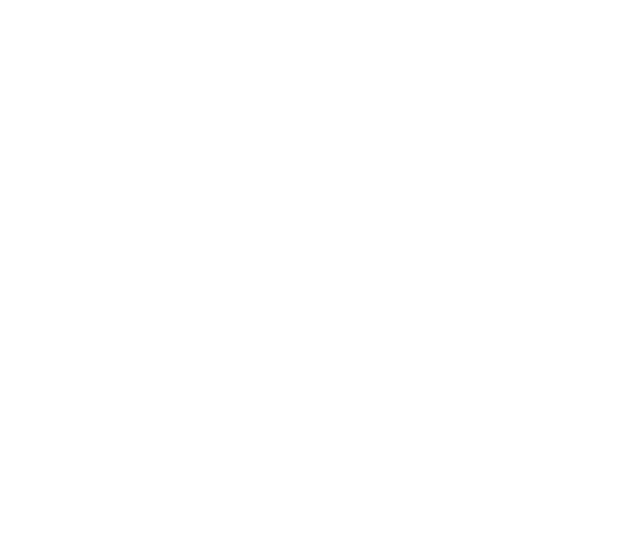
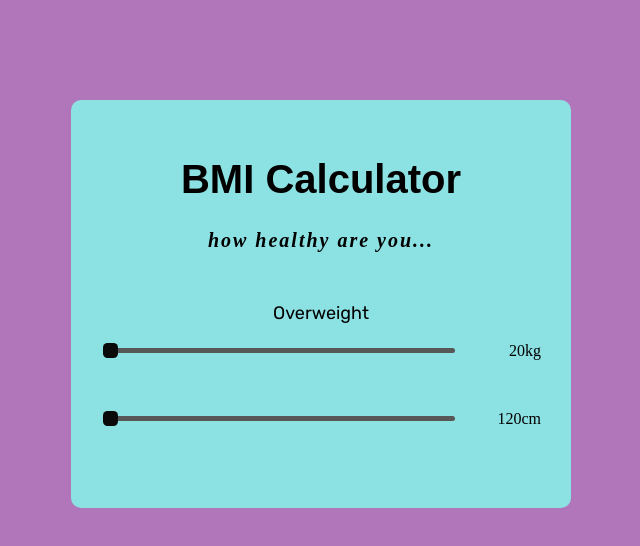
Before and after one commit to OlwethuB/BMI_task, a plain HTML site: page index.html in a window 1280 px wide. Shown: the whole page, without its empty margins (319-959 px from the left). Drawn offline with Linux system fonts and the light colour scheme; a web font is replaced by a local one.

Commit message:
reedited

```diff
--- a/index.html
+++ b/index.html
@@ -1,14 +1,40 @@
 <!DOCTYPE html>
 <html lang="en">
+
 <head>
     <meta charset="UTF-8">
     <meta http-equiv="X-UA-Compatible" content="IE=edge">
     <meta name="viewport" content="width=device-width, initial-scale=1.0">
     <script src="src/script.js"></script>
     <link rel="stylesheet" href="src/style.css">
+    <link rel="preconnect" href="https://fonts.googleapis.com">
+    <link rel="preconnect" href="https://fonts.gstatic.com" crossorigin>
+    <link
+        href="https://fonts.googleapis.com/css2?family=Lora:wght@500&family=Rubik&family=Signika+Negative&display=swap"
+        rel="stylesheet">
     <title>BMI</title>
 </head>
-<body>
 
+<Body>
+    <div class="container">
+        <h1>BMI Calculator</h1>
+        <em>how healthy are you...</em>
+        <div class="result">
+            <p id="result"></p>
+            <p id="category">Overweight</p>
+        </div>
+        <div class="range">
+            <input type="range" min="20" max="220" value="20" oninput="calculate()" id="weight">
+            <br>
+            <span id="weight-val">20kg</span>
+        </div>
+        <div class="range">
+            <input type="range" min="120" max="200" id="height" value="120" oninput="calculate()">
+            <br>
+            <span id="height-val">120cm</span>
+        </div>
+
+    </div>
 </body>
+
 </html>
--- a/src/script.js
+++ b/src/script.js
@@ -0,0 +1,34 @@
+function calculate() {
+  let bmi;
+  let result = document.getElementById("result");
+  let weight = parseInt(document.getElementById("weight").value);
+  let height = parseInt(document.getElementById("height").value);
+
+  // this is so the numbers of the weight scrolled to will show on the label...
+  document.getElementById("weight-val").textContent = weight + "  kg";
+  document.getElementById("height-val").textContent = height + "  cm";
+
+  // BMI formula
+  bmi = (weight / Math.pow(height / 100, 2)).toFixed(1);
+  result.textContent = bmi;
+
+  // catogarizing the ranges
+  if (bmi < 18.4) {
+    category = "Underweight";
+    result.style.color = "#0591e8";
+  } else if (bmi >= 18.5 && bmi <= 24.9) {
+    category = "Heathy/normal";
+    result.style.color = "#62f507";
+  } else if (bmi >= 25 && bmi <= 29.9) {
+    category = "Overweight";
+    result.style.color = "#62f507";
+  } else if (bmi >= 30 && bmi <= 39.9) {
+    category = "Obese";
+    result.style.color = "#f56e07";
+  } else {
+    category = "MORBIDLY OBESE!!!";
+    result.style.color = "#f5071b";
+  }
+
+  document.getElementById("category").textContent = category;
+}
--- a/src/style.css
+++ b/src/style.css
@@ -0,0 +1,82 @@
+* {
+  box-sizing: border-box;
+}
+
+body {
+  height: 100vh;
+  background-color: #b175ba;
+}
+
+.container {
+  background-color: #8ce1e3;
+  width: 500px;
+  padding: 30px;
+  border-radius: 10px;
+  margin: auto;
+  margin-top: 100px;
+  text-align: center;
+}
+
+.container h1 {
+  font-family: "Signika Negative", sans-serif;
+  font-size: 40px;
+  text-align: center;
+}
+
+em {
+  font-size: 20px;
+  font-weight: bold;
+  letter-spacing: 2px;
+  text-align: center;
+}
+
+
+#result {
+  text-align: center;
+  font-size: 50px;
+  font-weight: 700;
+  font-family: "Rubik", sans-serif;
+  color: rgb(220, 244, 9);
+}
+
+#category {
+  text-align: center;
+  font-size: 18px;
+  font-family: "Rubik", sans-serif;
+}
+
+.range {
+    display: flex;
+    align-items: center;
+    justify-content: space-between;
+    font-weight: 400;
+    margin-bottom: 50px;
+
+}
+
+input[type="range"]{
+    width:80%;
+    height: 5px;
+    -webkit-appearance: none;
+    appearance: none;
+    background-color: #585758;
+    border-radius: 3px;
+    outline: none;
+}
+input[type="range"]:hover{
+    background-color: #f8f5f5;
+}
+
+
+input[type="range"]::-webkit-slider-thumb{
+    -webkit-appearance: none;
+    appearance: none;
+    height: 15px;
+    width: 15px;
+    background-color: #0a0a0a;
+    border-radius: 30%;
+    cursor: pointer;
+}
+input[type="range"]::-webkit-slider-thumb :hover{
+    background-color: rgb(9, 105, 223);
+}
```
